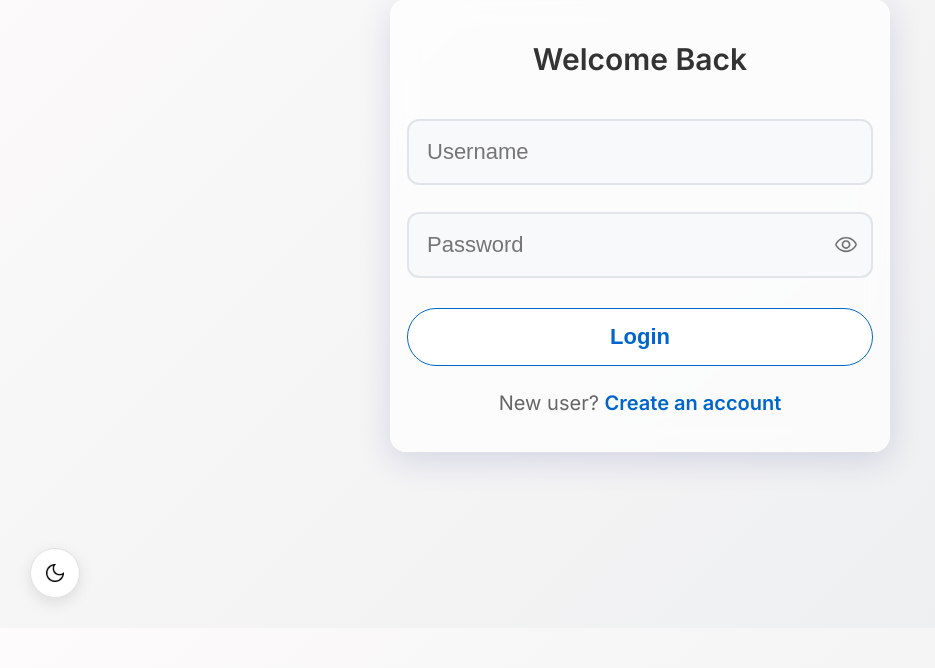
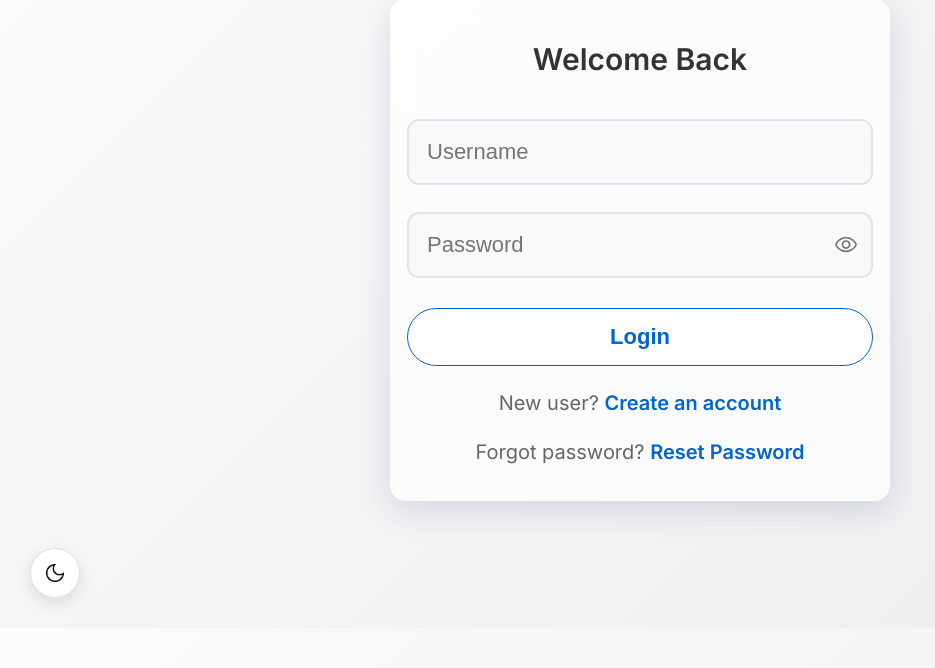
Before and after one commit to xorxe101/weather-station-project, a Flask app: page /login in a window 1280 px wide. Shown: the part 172-840 px from the top of the page, without its empty margins (0-935 px from the left). Run offline with Flask 3, Linux system fonts and the light colour scheme; some libraries are stand-ins or nearby versions.

Commit message:
Implement password reset functionality, including email sending and new password form

```diff
--- a/app.py
+++ b/app.py
@@ -1,7 +1,11 @@
 from flask import Flask, jsonify, render_template, request, redirect, url_for, flash
 from flask_sqlalchemy import SQLAlchemy
 from flask_login import LoginManager, UserMixin, login_user, login_required, logout_user, current_user
+from flask_mail import Mail, Message
 from werkzeug.security import generate_password_hash, check_password_hash
+from itsdangerous import URLSafeTimedSerializer as Serializer
+from dotenv import load_dotenv
+from threading import Thread # <--- ΠΡΟΣΘΕΣΕ ΑΥΤΟ
 from datetime import datetime, timedelta
 import time, threading, json, os
 import pymysql, re
@@ -11,11 +15,23 @@ from sensor_reader import sensor_reader
 
 app = Flask(__name__)
 
+load_dotenv()
+
 # ==========================================
 # CONFIGURATION
 # ==========================================
 
-app.config['SECRET_KEY'] = 'weather-station-secret-key-98765'
+app.config['SECRET_KEY'] = os.environ.get('SECRET_KEY')  # <--- ΒΑΛΕ ΕΔΩ ΤΟ ΔΙΚΟ ΣΟΥ ΜΥΣΤΙΚΟ ΚΛΕΙΔΙ (SECRET KEY) ή χρησιμοποίησε το .env για ασφάλεια
+
+# Ρυθμίσεις Gmail (ΠΡΟΣΟΧΗ: Θέλει App Password, όχι τον κανονικό κωδικό σου)
+app.config['MAIL_SERVER'] = 'smtp.gmail.com'
+app.config['MAIL_PORT'] = 587
+app.config['MAIL_USE_TLS'] = True
+app.config['MAIL_USERNAME'] = os.environ.get('EMAIL_USER')  # <--- ΒΑΛΕ ΤΟ EMAIL ΣΟΥ
+app.config['MAIL_PASSWORD'] = os.environ.get('EMAIL_PASS')     # <--- ΒΑΛΕ ΤΟ APP PASSWORD
+app.config['MAIL_DEFAULT_SENDER'] = os.environ.get('EMAIL_USER')
+
+mail = Mail(app)
 
 # ---------------------------------------------------------
 # [CHANGE THIS] DATABASE CONFIGURATION FOR MARIADB
@@ -67,9 +83,36 @@ class User(UserMixin, db.Model):
     id = db.Column(db.Integer, primary_key=True)
     username = db.Column(db.String(150), unique=True, nullable=False)
     password = db.Column(db.String(150), nullable=False)
+    email = db.Column(db.String(120), unique=True) # <--- ΝΕΟ ΠΕΔΙΟ
     moments = db.relationship('SavedMoment', backref='user', lazy=True)
     temp_unit = db.Column(db.String(5), default='C')   # 'C' ή 'F'
     wind_unit = db.Column(db.String(5), default='kmh') # 'kmh' ή 'ms'
+
+    # 1. ΔΗΜΙΟΥΡΓΙΑ TOKEN (Που περιέχει και τον κωδικό)
+    def get_reset_token(self, expires_sec=1800):
+        s = Serializer(app.config['SECRET_KEY'])
+        # Αποθηκεύουμε στο Token το ID αλλά ΚΑΙ τον τωρινό κωδικό (self.password)
+        return s.dumps({'user_id': self.id, 'sec': self.password}, salt='password-reset-salt')
+
+    # 2. ΕΠΑΛΗΘΕΥΣΗ TOKEN (Με έξτρα έλεγχο)
+    @staticmethod
+    def verify_reset_token(token):
+        s = Serializer(app.config['SECRET_KEY'])
+        try:
+            # Προσπαθούμε να διαβάσουμε το Token
+            data = s.loads(token, salt='password-reset-salt', max_age=1800)
+        except:
+            return None
+
+        # Βρίσκουμε τον χρήστη
+        user = User.query.get(data['user_id'])
+
+        # --- Ο ΕΞΤΡΑ ΕΛΕΓΧΟΣ ---
+        # Αν ο χρήστης δεν υπάρχει Ή αν ο κωδικός του έχει αλλάξει από τότε που βγήκε το Link:
+        if user is None or user.password != data['sec']:
+            return None # Το Link θεωρείται άκυρο!
+
+        return user
 
 class SavedMoment(db.Model):
     id = db.Column(db.Integer, primary_key=True)
@@ -146,6 +189,37 @@ def exact_interval_loop():
         if seconds_to_wait <= 0: seconds_to_wait = 60
         time.sleep(seconds_to_wait)
 
+# --- ΝΕΑ ΑΣΥΓΧΡΟΝΗ ΑΠΟΣΤΟΛΗ EMAIL ---
+
+# 1. Η συνάρτηση που τρέχει στο παρασκήνιο
+def send_async_email(app, msg):
+    with app.app_context():
+        try:
+            mail.send(msg)
+            print("✅ Email sent successfully via Thread!")
+        except Exception as e:
+            print(f"❌ Error sending email: {e}")
+
+# 2. Η συνάρτηση που καλείς εσύ
+def send_reset_email(user):
+    token = user.get_reset_token()
+    msg = Message('Password Reset Request',
+                  recipients=[user.email])
+
+    link = url_for('reset_token', token=token, _external=True)
+
+    msg.body = f'''To reset your password, visit the following link:
+{link}
+
+If you did not make this request then simply ignore this email.
+'''
+
+    # ΕΔΩ ΕΙΝΑΙ Η ΜΑΓΕΙΑ:
+    # Αντί να το στείλουμε απευθείας, ξεκινάμε ένα Thread
+    # Περνάμε το 'app' γιατί το Thread δεν ξέρει τις ρυθμίσεις μας (config)
+    Thread(target=send_async_email, args=(app, msg)).start()
+# -------------------------------------------
+
 # ==========================================
 # FLASK ROUTES
 # ==========================================
@@ -155,6 +229,60 @@ def index():
     return render_template('index.html', current_user=current_user)
 
 # --- Authentication Routes ---
+
+# 1. Φόρμα που ζητάει το Email
+@app.route("/reset_password", methods=['GET', 'POST'])
+def reset_request():
+    if current_user.is_authenticated:
+        return redirect(url_for('index'))
+
+    if request.method == 'POST':
+        email = request.form.get('email')
+        user = User.query.filter_by(email=email).first()
+        if user:
+            send_reset_email(user)
+            flash('Email sent! Check your inbox for the reset link', 'info')
+        else:
+            flash('No account found with that email', 'danger')
+
+        # Είτε πετύχει είτε αποτύχει, γυρνάμε στο Login για να δει το μήνυμα
+        return redirect(url_for('login'))
+
+    # Αν κάποιος προσπαθήσει να μπει με GET (απευθείας link), τον στέλνουμε στο login
+    return redirect(url_for('login'))
+
+
+# 2. Φόρμα που βάζεις τον ΝΕΟ κωδικό (αφού πατήσεις το link)
+@app.route("/reset_password/<token>", methods=['GET', 'POST'])
+def reset_token(token):
+    if current_user.is_authenticated:
+        return redirect(url_for('index'))
+
+    user = User.verify_reset_token(token)
+    if user is None:
+        flash('That is an invalid or expired token', 'warning')
+        return redirect(url_for('reset_request'))
+
+    if request.method == 'POST':
+        # Εδώ χρησιμοποιείς τη logic που έχεις ήδη για hashing (π.χ. sha256 ή werkzeug)
+        # Υποθέτω ότι χρησιμοποιείς generate_password_hash όπως στο signup
+        from werkzeug.security import generate_password_hash # Βεβαιώσου ότι το έχεις κάνει import
+
+        password = request.form.get('password')
+        confirm_password = request.form.get('confirm_password')
+
+        if password != confirm_password:
+             flash('Passwords do not match', 'danger')
+             return render_template('reset_token.html')
+
+        hashed_pw = generate_password_hash(password, method='sha256')
+        user.password = hashed_pw
+        db.session.commit()
+
+        flash('Your password has been updated. You are now able to log in', 'success')
+        return render_template('reset_token.html', success=True)
+
+    return render_template('reset_token.html', success=False)
 
 @app.route('/signup', methods=['GET', 'POST'])
 def signup():
--- a/templates/login.html
+++ b/templates/login.html
@@ -5,6 +5,16 @@
     <meta name="viewport" content="width=device-width, initial-scale=1.0">
     <link rel="icon" href="{{ url_for('static', filename='img_icon/lock.ico') }}">
     <link rel="stylesheet" href="{{ url_for('static', filename='style.css') }}?v=13">
+    <style>
+        /* Εφέ εμφάνισης για την εναλλαγή */
+        .fade-in {
+            animation: fadeIn 0.4s ease-in-out;
+        }
+        @keyframes fadeIn {
+            from { opacity: 0; transform: translateY(5px); }
+            to { opacity: 1; transform: translateY(0); }
+        }
+    </style>
 </head>
 <body>
     <div class="dashboard-header">
@@ -13,7 +23,6 @@
     </div>
 
     <div class="chart-card" style="max-width: 500px; margin: 3rem auto; text-align: center;">
-        <h2 style="font-size: 1.5rem; margin-bottom: 1.5rem;">Welcome Back</h2>
 
         {% with messages = get_flashed_messages() %}
             {% if messages %}
@@ -22,6 +31,9 @@
                 </div>
             {% endif %}
         {% endwith %}
+
+        <div id="login-section" class="fade-in">
+            <h2 style="font-size: 1.5rem; margin-bottom: 1.5rem;">Welcome Back</h2>
 
             <form method="POST" action="/login">
                 <input type="text"
@@ -51,23 +63,83 @@
             <p style="margin-top: 25px; color: #666; font-size: 1rem;">
                 New user? <a href="/signup" style="color: #0066cc; font-weight: bold; text-decoration: none;">Create an account</a>
             </p>
+            <p style="margin-top: 25px; color: #666; font-size: 1rem;">
+                Forgot password? <a href="#" onclick="toggleForms(); return false;" style="color: #0066cc; font-weight: bold; text-decoration: none;">Reset Password</a>
+            </p>
         </div>
+
+        <div id="reset-section" class="fade-in" style="display: none;">
+            <h2 style="font-size: 1.5rem; margin-bottom: 1rem;">Reset Password</h2>
+
+            <p style="color: #666; margin-bottom: 20px; font-size: 0.95rem;">
+                Enter your email address below and we'll send you a secure link to reset your password. Please check your inbox (and spam folder) after submitting
+            </p>
+
+            <form method="POST" action="{{ url_for('reset_request') }}">
+                <input type="email"
+                    name="email"
+                    placeholder="Enter your email"
+                    required
+                    class="modal-input"
+                    style="margin-bottom: 20px;">
+
+                <button type="submit" class="control-btn" style="width: 100%; padding: 15px; font-size: 1.1rem;">
+                    Send Reset Link
+                </button>
+            </form>
+
+            <p style="margin-top: 25px; color: #666; font-size: 1rem;">
+                <a href="#" onclick="toggleForms(); return false;" style="color: #666; font-weight: bold; text-decoration: none;">
+                    Back to Login
+                </a>
+            </p>
+        </div>
+
+    </div>
+
     <script src="{{ url_for('static', filename='dashboard.js') }}"></script>
     <script>
-        // Ενεργοποίηση Mobile Password Logic (αν το θέλεις και εδώ)
+        // --- 1. ΛΕΙΤΟΥΡΓΙΑ ΕΝΑΛΛΑΓΗΣ ΦΟΡΜΩΝ ---
+        function toggleForms() {
+            var loginSec = document.getElementById('login-section');
+            var resetSec = document.getElementById('reset-section');
+            var flashMsg = document.getElementById('flash-message');
+
+            // Αν αλλάζουμε φόρμα, καλό είναι να κρύβουμε τυχόν παλιά μηνύματα λάθους
+            if(flashMsg) flashMsg.style.display = 'none';
+
+            if (loginSec.style.display === 'none') {
+                // Εμφάνιση Login
+                loginSec.style.display = 'block';
+                resetSec.style.display = 'none';
+            } else {
+                // Εμφάνιση Reset
+                loginSec.style.display = 'none';
+                resetSec.style.display = 'block';
+            }
+        }
+
+        // --- 2. ΤΑ ΥΠΟΛΟΙΠΑ SCRIPTS ΣΟΥ ---
         document.addEventListener("DOMContentLoaded", function() {
-            // Βεβαιώσου ότι τα ID ταιριάζουν με αυτά που έχεις στο HTML σου
             if(document.getElementById('visible-pass')) {
+                // Χρησιμοποιούμε try-catch σε περίπτωση που η συνάρτηση δεν υπάρχει ακόμα
+                try {
                     initMobilePassword('visible-pass', 'real-pass', document.getElementById('toggle-btn'));
+                } catch(e) { console.log("Mobile password init skipped"); }
             }
         });
 
         // Απόκρυψη μηνυμάτων (Flash messages)
         setTimeout(function() {
             var flash = document.getElementById('flash-message');
-            if (flash) { flash.style.transition = "opacity 0.5s ease"; flash.style.opacity = "0"; setTimeout(function(){ flash.remove(); }, 500); }
-        }, 2000);
+            if (flash) {
+                flash.style.transition = "opacity 0.5s ease";
+                flash.style.opacity = "0";
+                setTimeout(function(){ flash.remove(); }, 500);
+            }
+        }, 3000); // Το αύξησα λίγο στα 3s για να προλαβαίνει να το διαβάζει ο χρήστης
     </script>
+
     <button id="floating-theme-btn" class="action-btn" onclick="toggleTheme()" title="Toggle Theme">
         <img src="{{ url_for('static', filename='img_icon/moon.png') }}"
             class="theme-icon"
```
Also changed, not shown: templates/reset_token.html (added, +92 -0 lines), templates/signup.html (+7 -0 lines). Lines whose indentation alone changed are shown as unchanged.
